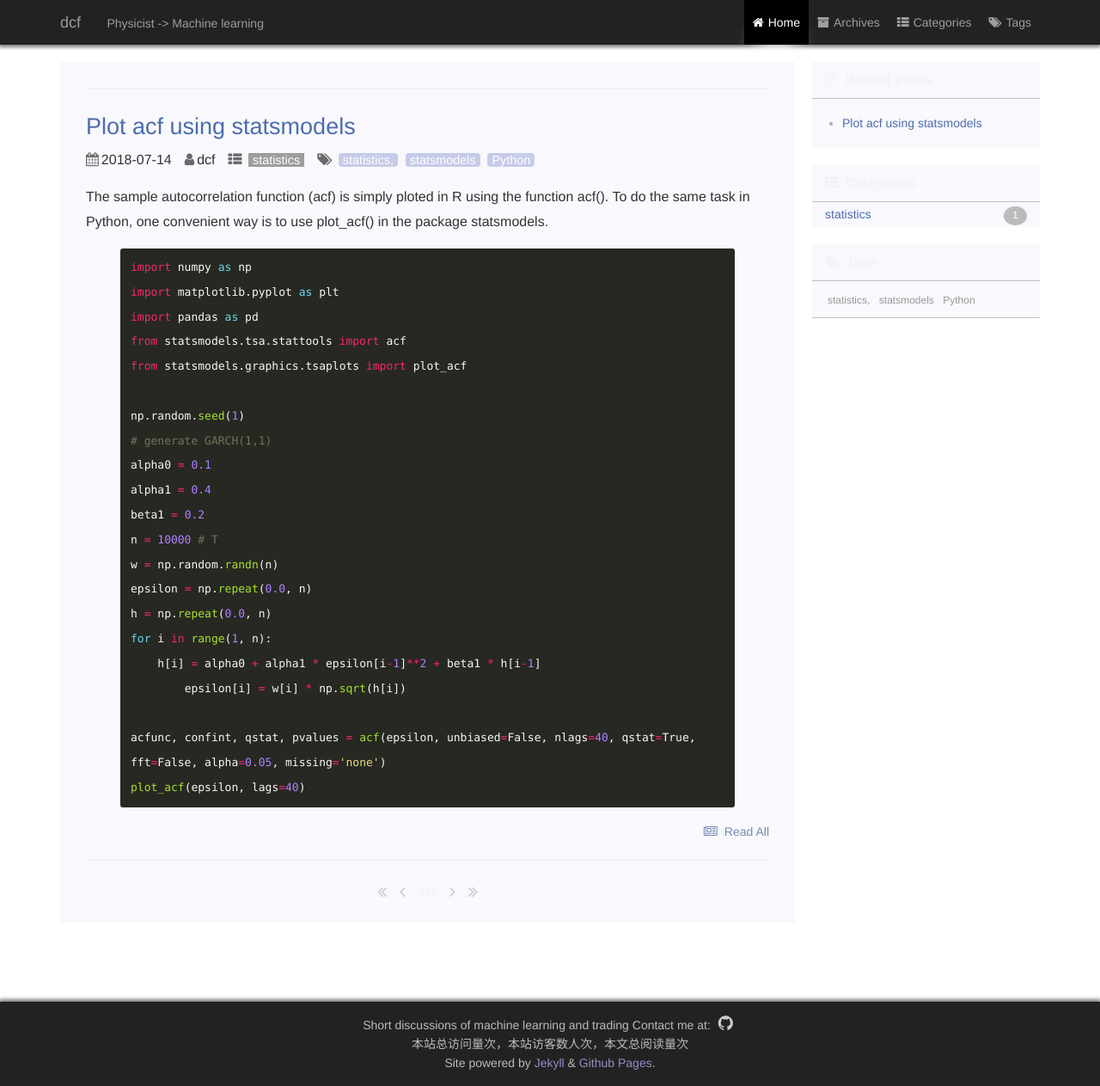
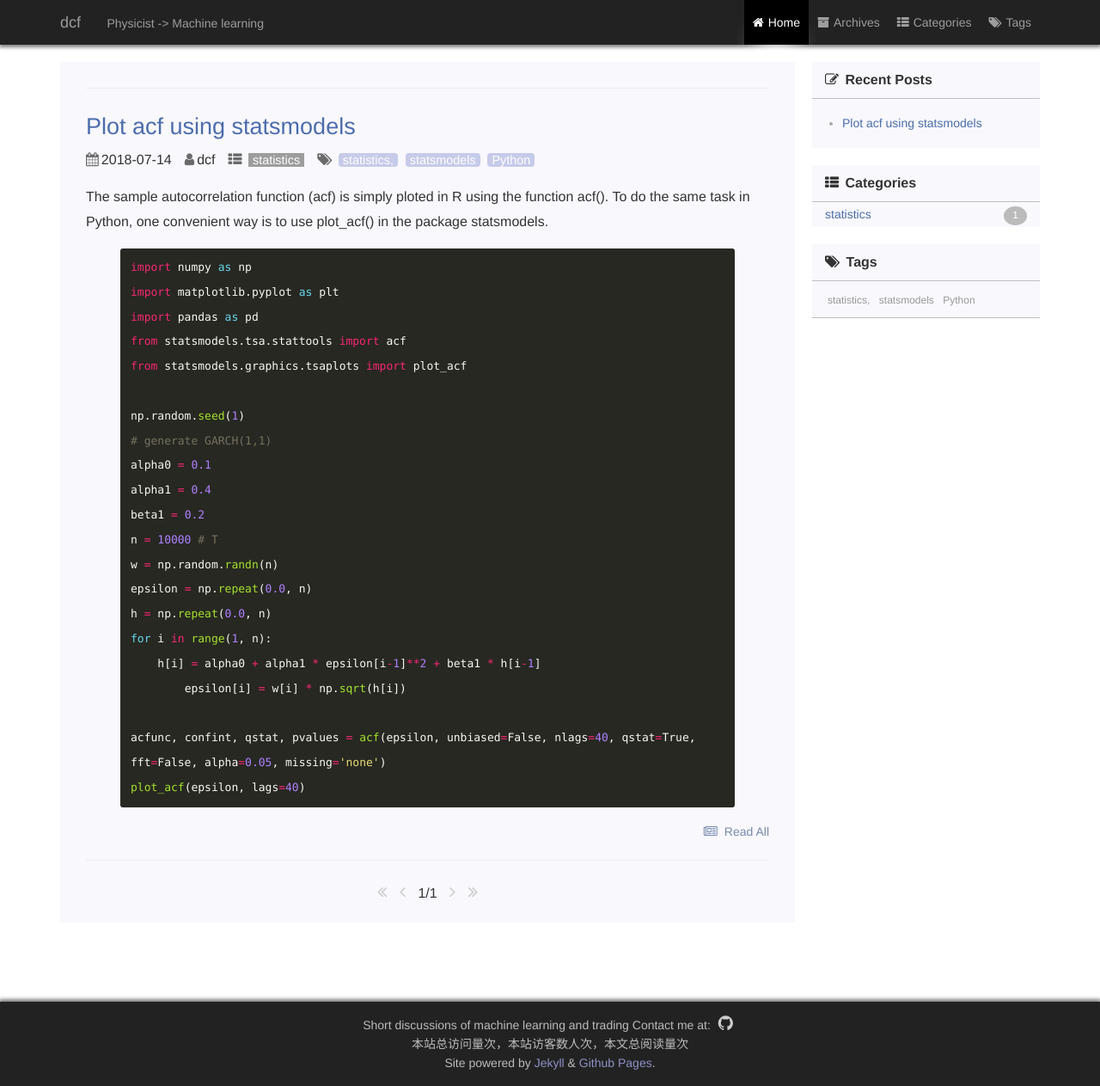
Before and after one commit to dcfmodel/dcfmodel.github.io, a Jekyll site: the page built from index.html, in a window 1280 px wide. Shown: the whole page at 86% size. Built offline with Jekyll 4.4.1, drawn with Linux system fonts in a browser that asks for light colours; the list of posts is cut into pages by our own code; comment, search, counter and statistics services are not loaded; a style sheet for code colours, icons or effects is not loaded.

Commit message:
change _reset.scss

```diff
--- a/_sass/_reset.scss
+++ b/_sass/_reset.scss
@@ -28,8 +28,7 @@ html {
 }
 body {
     font-family: 'Helvetica Neue',Helvetica,Arial,'Microsoft YaHei',sans-serif;
-    //color: #333;
-    color: #f3f2f8;
+    color: #333;
     // background-image: url(https://gw.alicdn.com/tfs/TB1xzbUumBYBeNjy0FeXXbnmFXa-125-121.png);
     position: relative;
     min-height: 100%;
```
